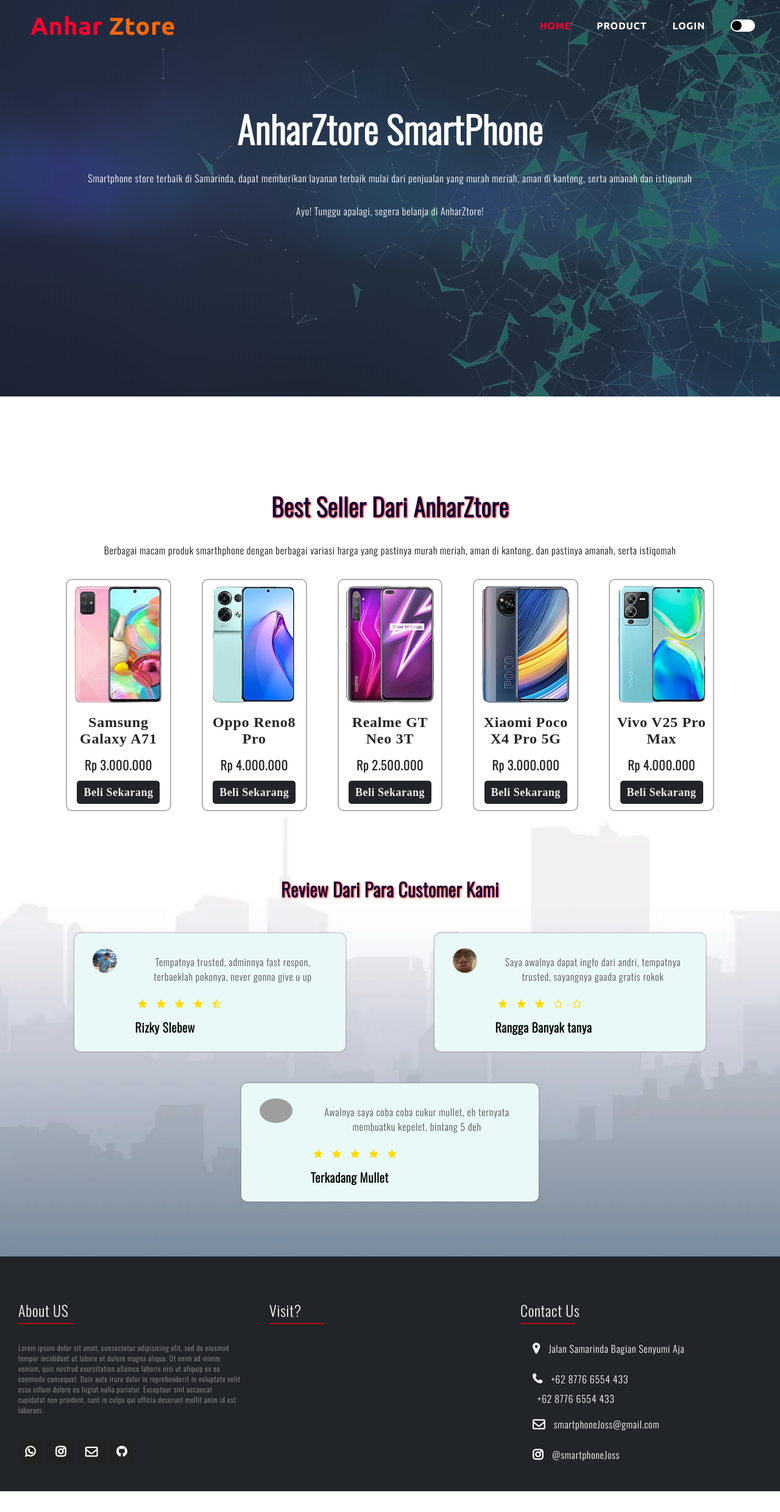
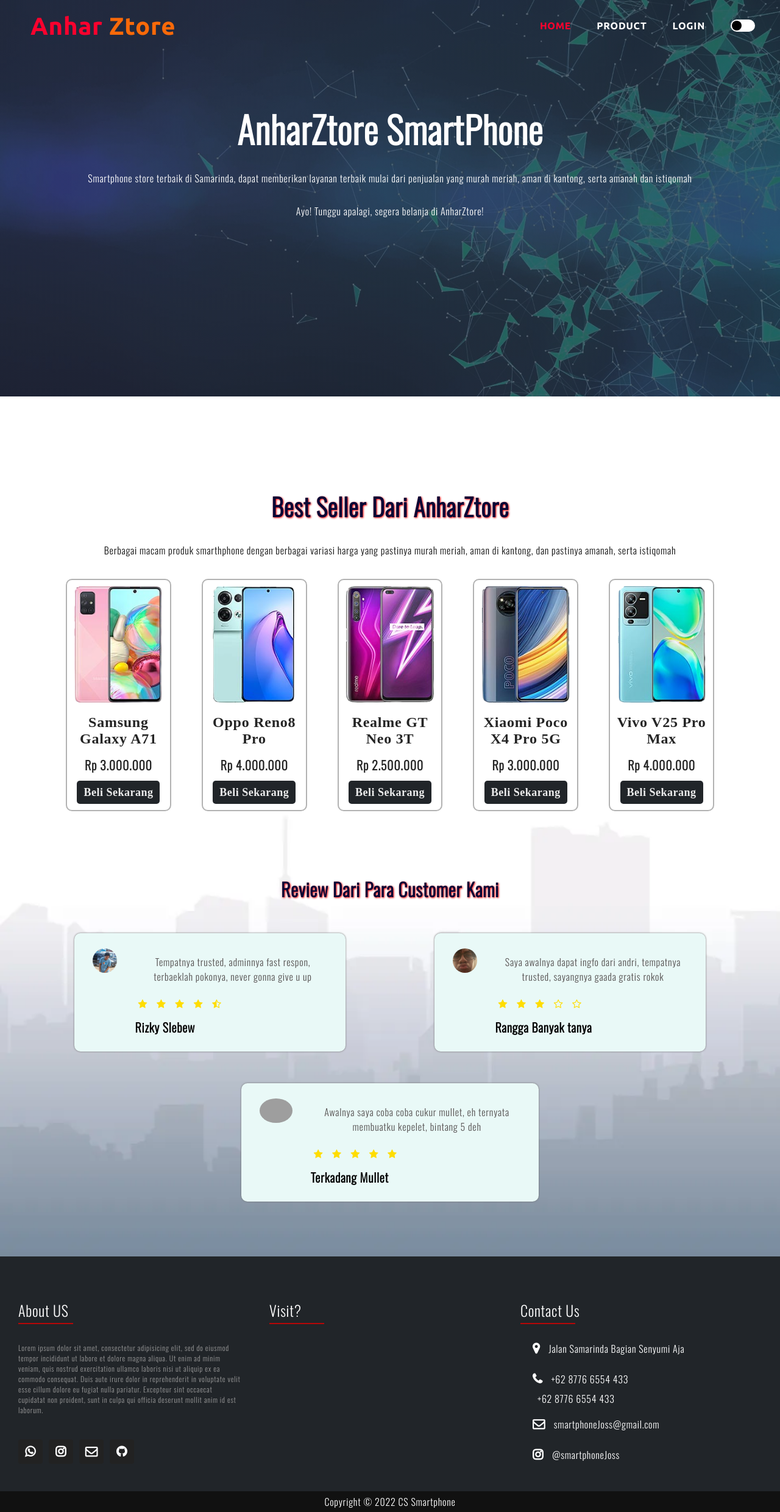
Before and after one commit to Anhar12/PA-WEB, a PHP site: page /index.php in a window 1280 px wide. Shown: the whole page at 61% size. Before the commit the page ends 2445 px from the top, so only its background shows below. Run offline with PHP 8.4, Linux system fonts and the light colour scheme; data comes from the database, SQL or seed files in the repository; some libraries are stand-ins or nearby versions; grey boxes are pictures that could not be loaded.

Commit message:
Update footer.php

```diff
--- a/footer.php
+++ b/footer.php
@@ -59,5 +59,8 @@
             </div>
         </div>
     </footer>
+    <div class="copyright">
+        <p> Copyright © 2022 CS Smartphone </p>
+    </div>
 </body>
 </html>
```
